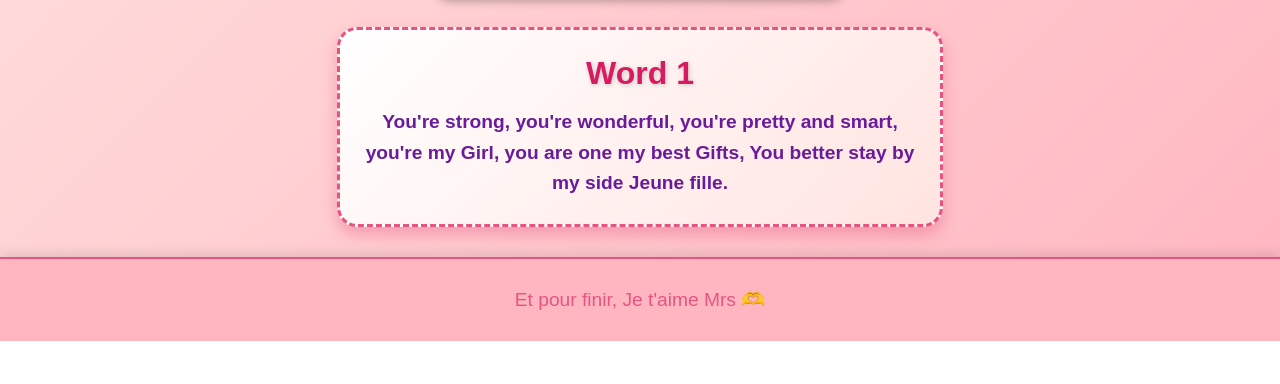
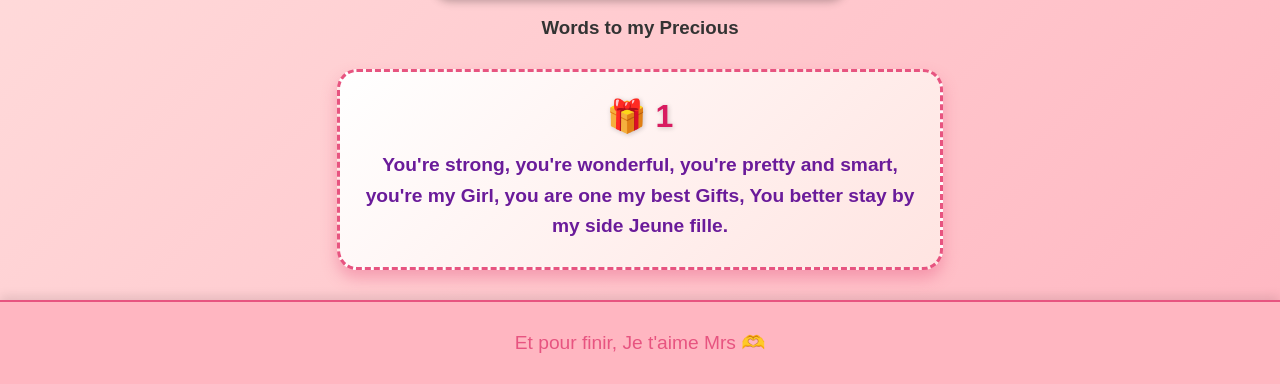
Before and after one commit to Kumysites/Precious4ever, a plain HTML site: page index.html in a window 1280 px wide. Shown: the part 497-881 px from the top of the page. Before the commit the page ends 838 px from the top, so only its background shows below. Drawn offline with Linux system fonts and the light colour scheme.

Commit message:
Update index.html

```diff
--- a/index.html
+++ b/index.html
@@ -15,9 +15,9 @@
   <p>I'm happy to have you here ☺️, I just have something to tell you.</p>
 
   <iframe title="vimeo-player" src="https://player.vimeo.com/video/1045472114?h=e383161bdc" width="640" height="360" frameborder="0" allowfullscreen></iframe>
-
+    <h3> Words to my Precious </h3>
   <div class="words-box">
-    <h3>Word 1</h3>
+    <h3> 🎁 1 </h3>
     <p>You're strong, you're wonderful, you're pretty and smart, you're my Girl, you are one my best Gifts, You better stay by my side Jeune fille.</p>
   </div>
 
```
